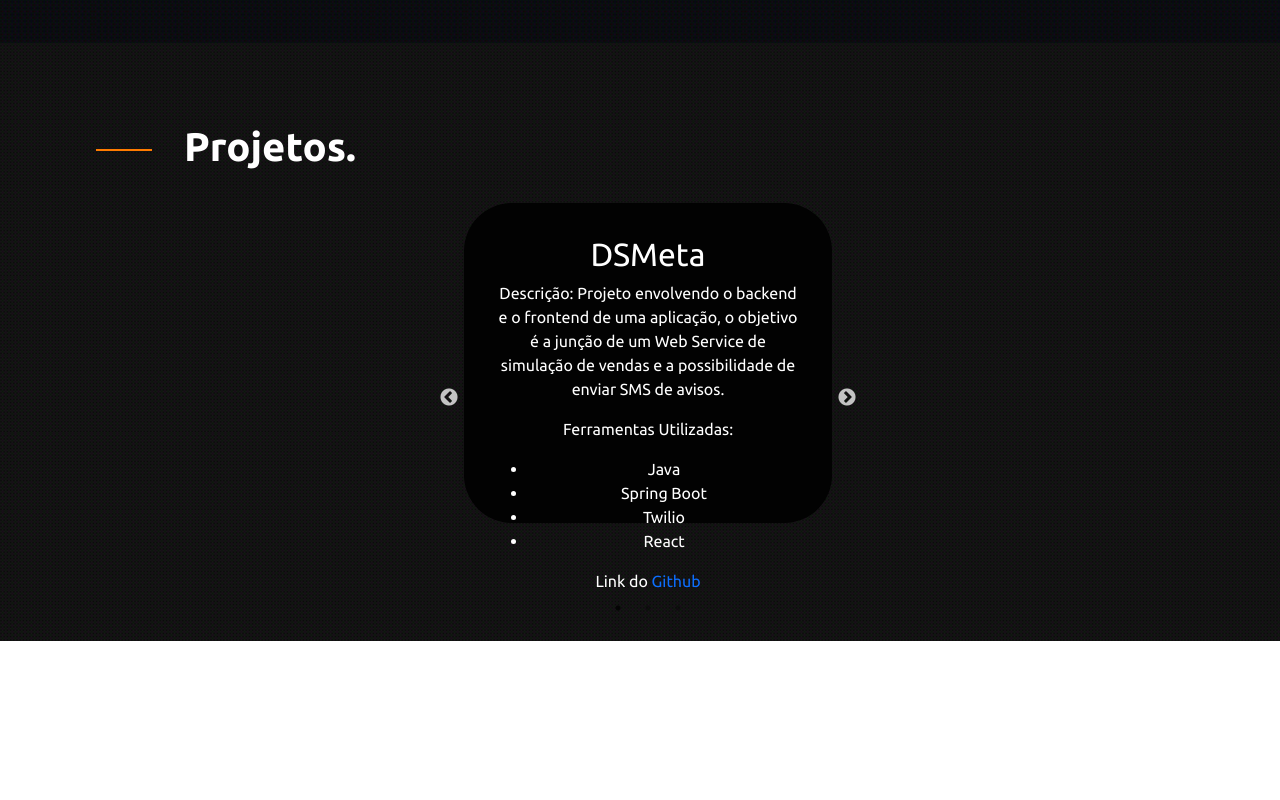
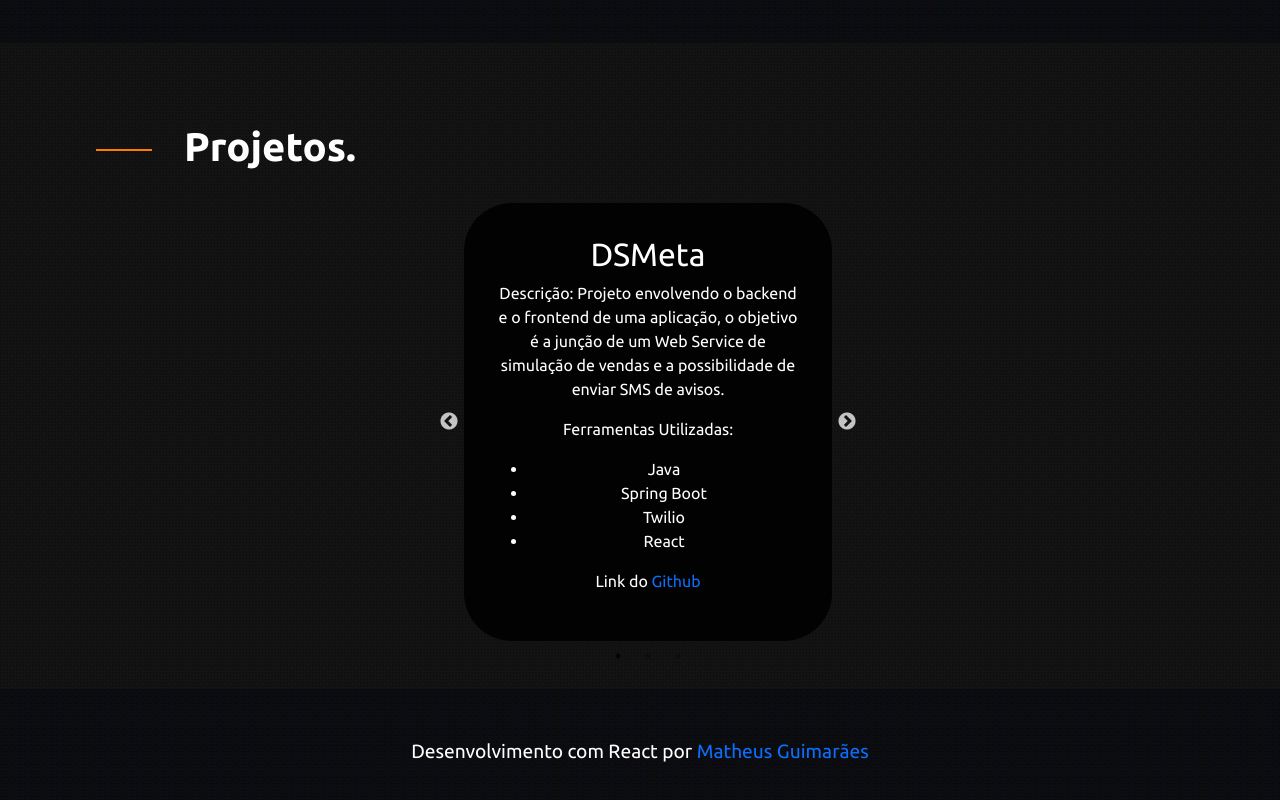
Before and after one commit to MatheusGamasG/portfolio, a React (Create React App) app: page / in a window 1280 px wide. Shown: the part 2410-3210 px from the top of the page. Before the commit the page ends 3051 px from the top, so only its background shows below. Built offline with nearby package versions, Linux system fonts and the light colour scheme.

Commit message:
Footer criado

```diff
--- a/src/App.js
+++ b/src/App.js
@@ -3,6 +3,7 @@ import Home from './Home';
 import Sobre from './Sobre';
 import FormacaoHabilidades from './FormacaoHabilidades';
 import Projetos from './Projetos';
+import FooterDiv from './Footer';
 
 function App() {
   return (
@@ -12,6 +13,7 @@ function App() {
       <Sobre />
       <FormacaoHabilidades />
       <Projetos />
+      <FooterDiv />
     </>
   );
 }
--- a/src/Carousel/index.js
+++ b/src/Carousel/index.js
@@ -54,7 +54,7 @@ export default function SimpleSlider() {
   const SliderItem = styled.div`
     background: #020202;
     padding: 2rem;
-    height: 20rem;
+    min-height: 20rem;
     text-align: center;
     color: #FFFFFF;
     border-radius: 3rem;
--- /dev/null
+++ b/src/Footer/index.js
@@ -0,0 +1,25 @@
+import styled from "styled-components";
+import React from "react";
+import background from "../resources/img.png"
+
+
+export default function Footer() {
+
+    return (
+        <FooterDiv>
+            <p>Desenvolvimento com React por <a href="https://www.linkedin.com/in/matheus-gamas-g/">Matheus Guimarães</a></p>
+        </FooterDiv>
+    );
+}
+
+const FooterDiv = styled.div`
+        background-image: url(${background});
+        padding: 3rem;
+        text-align: center;
+        color: #FFFFFF;
+        font-size: 1.2rem;
+
+        a {
+            text-decoration: none;
+        }
+    `;
--- a/src/FormacaoHabilidades/index.js
+++ b/src/FormacaoHabilidades/index.js
@@ -43,6 +43,7 @@ const FormacaoHabilidadesContainer = styled.section`
     min-height: 30vh;
     padding: 3rem;
     display: flex;
+    justify-content: space-around;
 
     .formacao-habilidades__formacao, .formacao-habilidades__habilidades {
         width: 50%;
```
